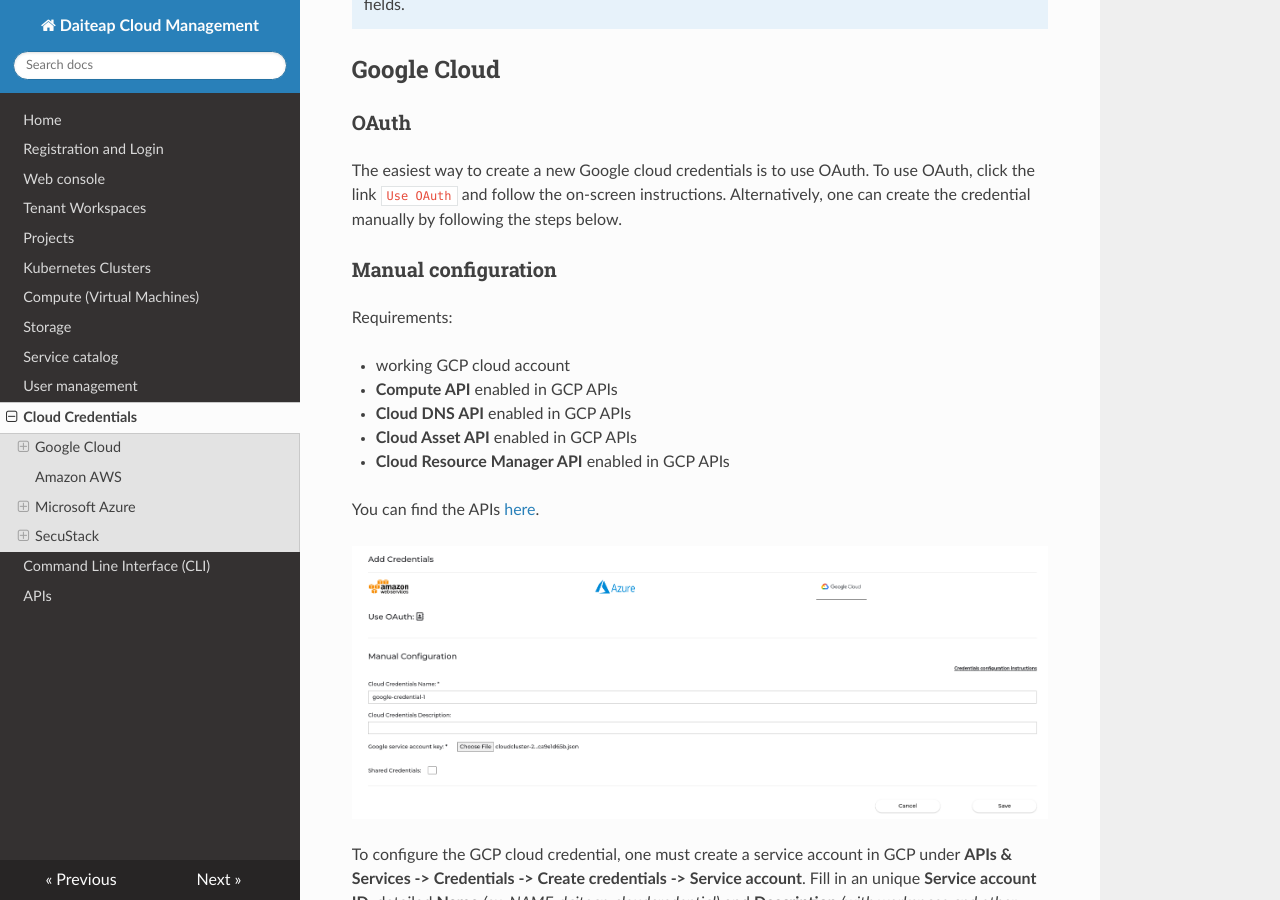
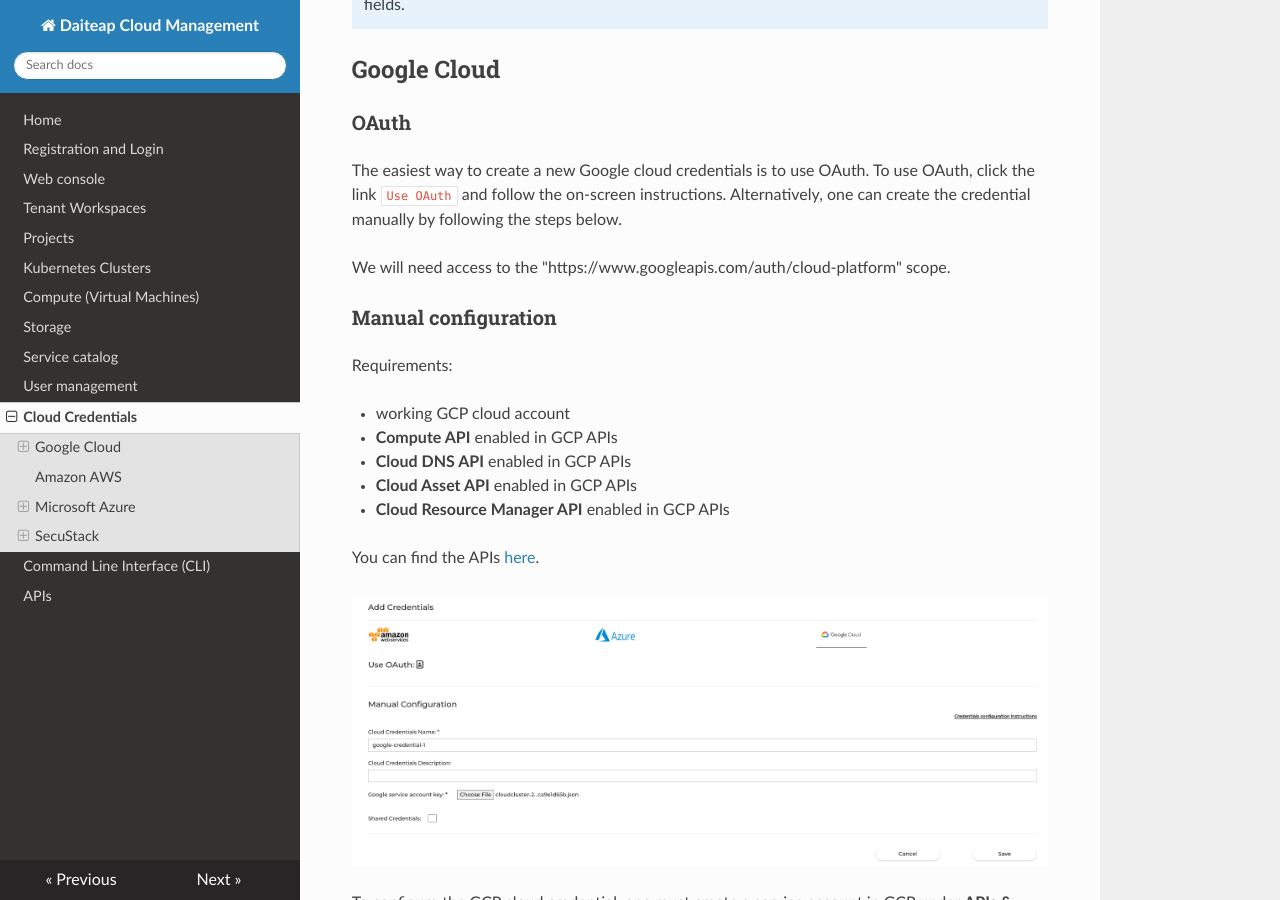
Before and after one commit to Daiteap/daiteap-ui, an MkDocs documentation site: the page built from app/docs/docs/cloud_credentials.md, in a window 1280 px wide and 900 px high, scrolled down 592 px. Built offline with MkDocs 1.6.1, drawn with Linux system fonts in a browser that asks for light colours; nearby versions of some CDN libraries; some of the changed text lies outside the part shown.

Commit message:
Add oauth scopes in the documentation

```diff
--- a/app/docs/docs/cloud_credentials.md
+++ b/app/docs/docs/cloud_credentials.md
@@ -13,6 +13,8 @@
 
 ### OAuth
 The easiest way to create a new Google cloud credentials is to use OAuth. To use OAuth, click the link `Use OAuth` and follow the on-screen instructions. Alternatively, one can create the credential manually by following the steps below.
+
+We will need access to the "https://www.googleapis.com/auth/cloud-platform" scope.
 
 ### Manual configuration
 
@@ -69,6 +71,8 @@
 
 ### OAuth
 The easiest way to create a new Azure cloud credentials is to use OAuth. To use OAuth, click the link `Use OAuth` and follow the on-screen instructions. Alternatively, one can create the credential manually by following the steps below.
+
+We will need access to the "https://management.azure.com/user_impersonation" scope.
 
 ### Manual configuration
 
```
